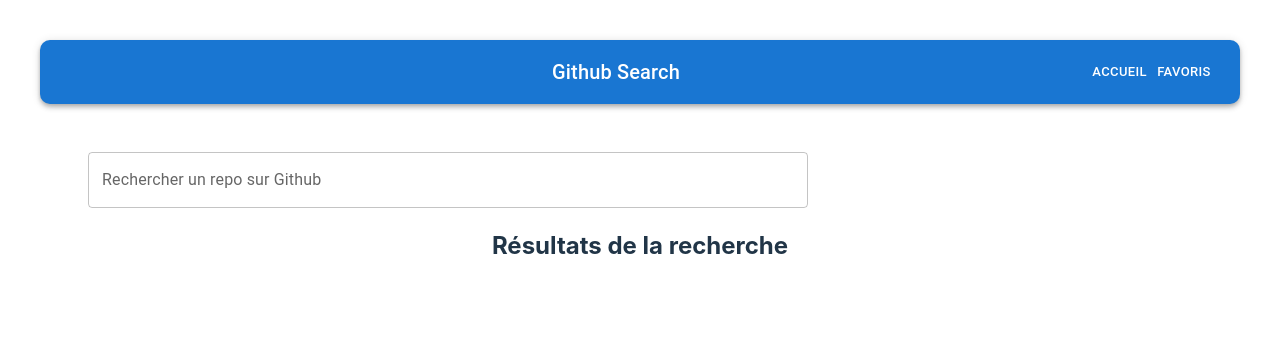
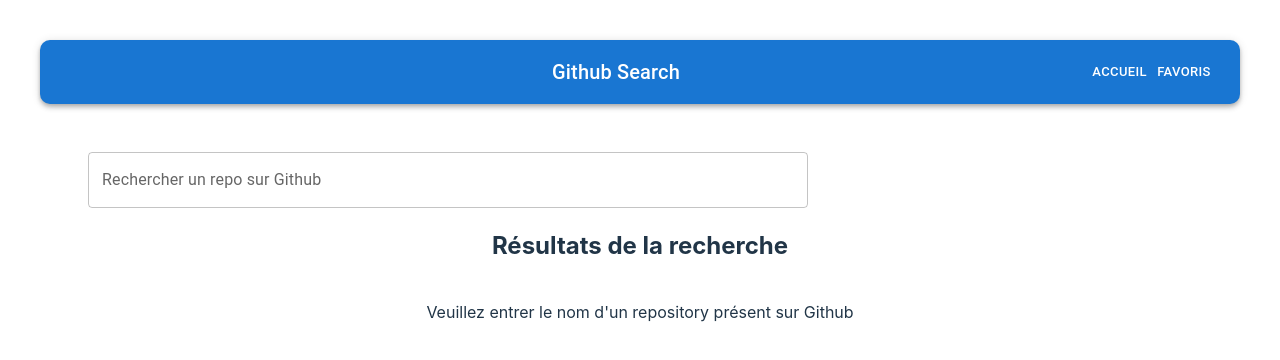
Before and after one commit to Pierre-ptlt/github-search-interface, a React (Vite) app: page / in a window 1280 px wide. Shown: the top 360 px of the page. Built offline with nearby package versions, Linux system fonts and the light colour scheme.

Commit message:
retouches faites

```diff
--- a/src/App.tsx
+++ b/src/App.tsx
@@ -1,17 +1,17 @@
-import "./App.css";
-import FavoriteList from "./components/FavoriteList/FavoriteList";
-import Home from "./components/Home/Home";
 import {
   BrowserRouter as Router,
   Routes,
   Route,
 } from "react-router-dom";
+
+import FavoriteList from "./components/FavoriteList/FavoriteList";
+import Home from "./components/Home/Home";
 import NavBar from "./components/NavBar/NavBar";
 import { AppProvider } from "./contexts/AppContext";
+import "./App.css";
 
 const App: React.FC = () => {
   return (
-    <div>
     <AppProvider>
       <Router>
         <NavBar />
@@ -21,7 +21,6 @@
         </Routes>
       </Router>
     </AppProvider>
-    </div>
   );
 };
 
--- a/src/components/FavoriteList/FavoriteList.css
+++ b/src/components/FavoriteList/FavoriteList.css
@@ -0,0 +1,5 @@
+.favorite__list__wrapper {
+  display: flex;
+  flex-wrap: wrap;
+  gap: 20px;
+}
--- a/src/components/FavoriteList/FavoriteList.tsx
+++ b/src/components/FavoriteList/FavoriteList.tsx
@@ -1,4 +1,5 @@
 import React from "react";
+import "./FavoriteList.css";
 import AppContext from "../../contexts/AppContext";
 import RepoItem from "../RepoItem/Repoitem";
 
@@ -14,12 +15,12 @@
   const { favorites, removeFavorite } = context;
 
   return (
-    <div className="favorites__wrapper">
+    <div className="favorites__list">
       <h2 className="favorites__title">Mes favoris</h2>
       {favorites.length === 0 ? (
         <p className="favorites__empty">Aucun favori</p>
       ) : (
-        <div className="favorite__list">
+        <div className="favorite__list__wrapper">
           {favorites.map((repo) => (
             <RepoItem key={repo.id} repo={repo} />
           ))}
--- a/src/components/Home/Home.tsx
+++ b/src/components/Home/Home.tsx
@@ -1,10 +1,11 @@
 import React, { useState, useRef, useContext } from "react";
-import "./Home.css";
+import axios from "axios";
+import { debounce } from "lodash";
+
 import AppContext from "../../contexts/AppContext";
 import RepoList from "../RepoList/RepoList";
 import SearchInput from "../SearchInput/SearchInput";
-import axios from "axios";
-import { debounce } from "lodash";
+import "./Home.css";
 
 const Home: React.FC = () => {
   const context = useContext(AppContext);
@@ -16,11 +17,11 @@
   }
 
   const [searchValue, setSearchValue] = useState("");
-  const { setSearchResults } = context;
+  const { searchResults, setSearchResults } = context;
   const [currentPage, setCurrentPage] = useState(1);
   const [totalPages, setTotalPages] = useState(1);
 
-  const handleSearchChange = (
+  const onSearchInputChange = (
     e: React.ChangeEvent<HTMLInputElement>,
   ) => {
     const value = e.target.value;
@@ -56,15 +57,23 @@
     <div className="home__wrapper">
       <div className="search__result__wrapper">
         <SearchInput
-          onChange={handleSearchChange}
+          onChange={onSearchInputChange}
           value={searchValue}
         />
         <h2>Résultats de la recherche</h2>
-        <RepoList
-          currentPage={currentPage}
-          totalPages={totalPages}
-          onPageChange={handlePageChange}
-        />
+        {searchValue && searchResults.length > 0 ? (
+          <RepoList
+            currentPage={currentPage}
+            totalPages={totalPages}
+            onPageChange={handlePageChange}
+          />
+        ) : searchValue && searchResults.length === 0 ? (
+          <p>Aucun résultat pour cette recherche</p>
+        ) : (
+          <p>
+            Veuillez entrer le nom d'un repository présent sur Github
+          </p>
+        )}
       </div>
     </div>
   );
--- a/src/components/NavBar/NavBar.css
+++ b/src/components/NavBar/NavBar.css
@@ -1,3 +1,6 @@
+.app__bar {
+  border-radius: 10px;
+}
 .navBar {
   margin: 0 auto 3rem auto;
 }
--- a/src/components/NavBar/NavBar.tsx
+++ b/src/components/NavBar/NavBar.tsx
@@ -1,12 +1,13 @@
 import React from "react";
 import { Link } from "react-router-dom";
+import { AppBar, Toolbar, Typography, Button } from "@mui/material";
+
 import "./NavBar.css";
-import { AppBar, Toolbar, Typography, Button } from "@mui/material";
 
 const NavBar: React.FC = () => {
   return (
     <div className="navBar">
-      <AppBar position="static" style={{ borderRadius: "10px" }}>
+      <AppBar className="app__bar" position="static">
         <Toolbar>
           <Typography
             style={{ marginLeft: "7%" }}
```
Lines whose indentation alone changed are shown as unchanged.
